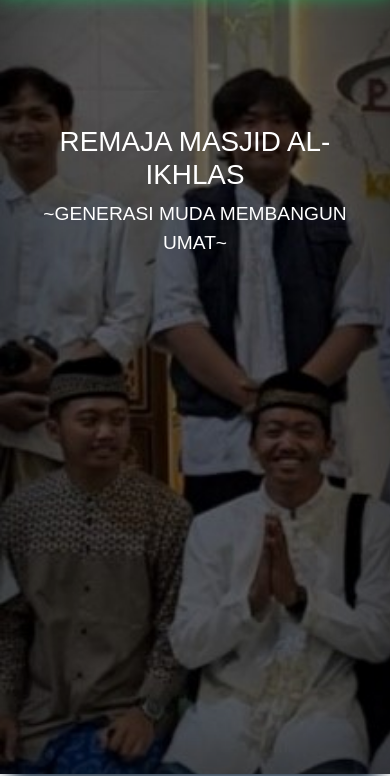
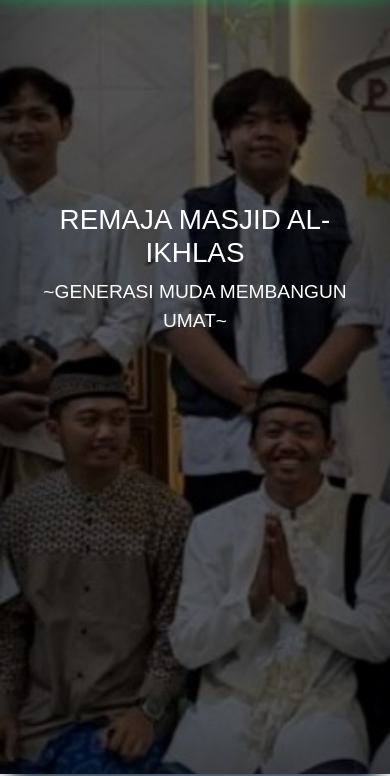
Before and after one commit to ainnnw/remais, a plain HTML site: page index.html in a window 390 px wide. Shown: the part 70-846 px from the top of the page. Drawn offline with nearby package versions, Linux system fonts and the light colour scheme; a script that the page names is missing; files whose address does not match are found by name; a web font is replaced by a local one.

Commit message:
Update main.css

```diff
--- a/asset/css/main.css
+++ b/asset/css/main.css
@@ -144,7 +144,7 @@ body {
 
 @media (max-width: 600px) {
     .cover-container{
-        margin-top: 50%;
+        margin-top: 70%;
     }
     .site-wrapper{
       background-repeat: no-repeat;
```
